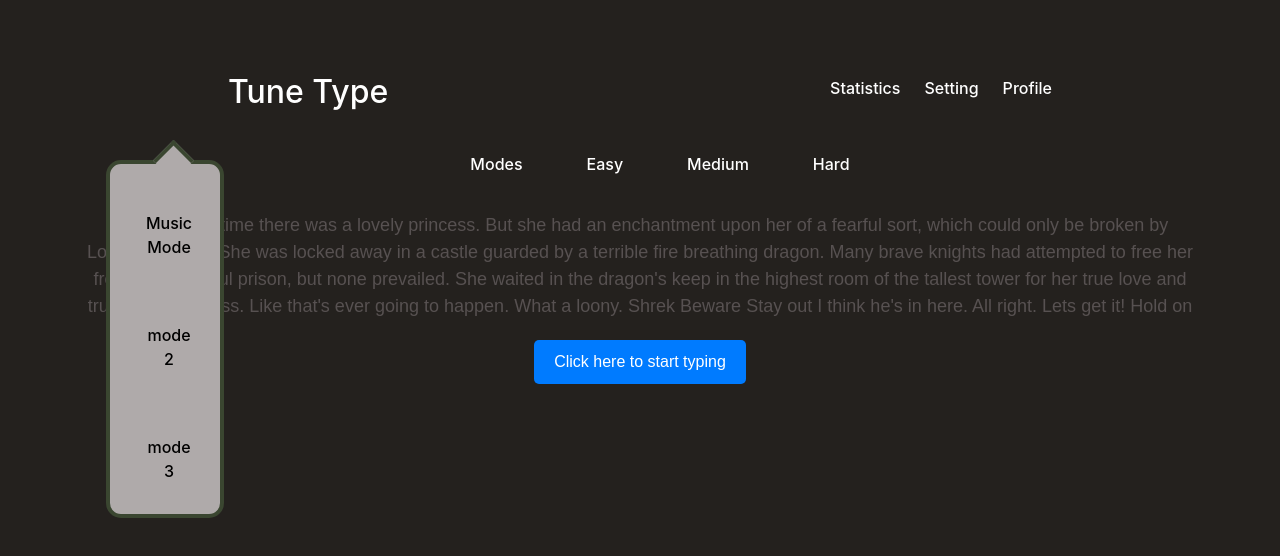
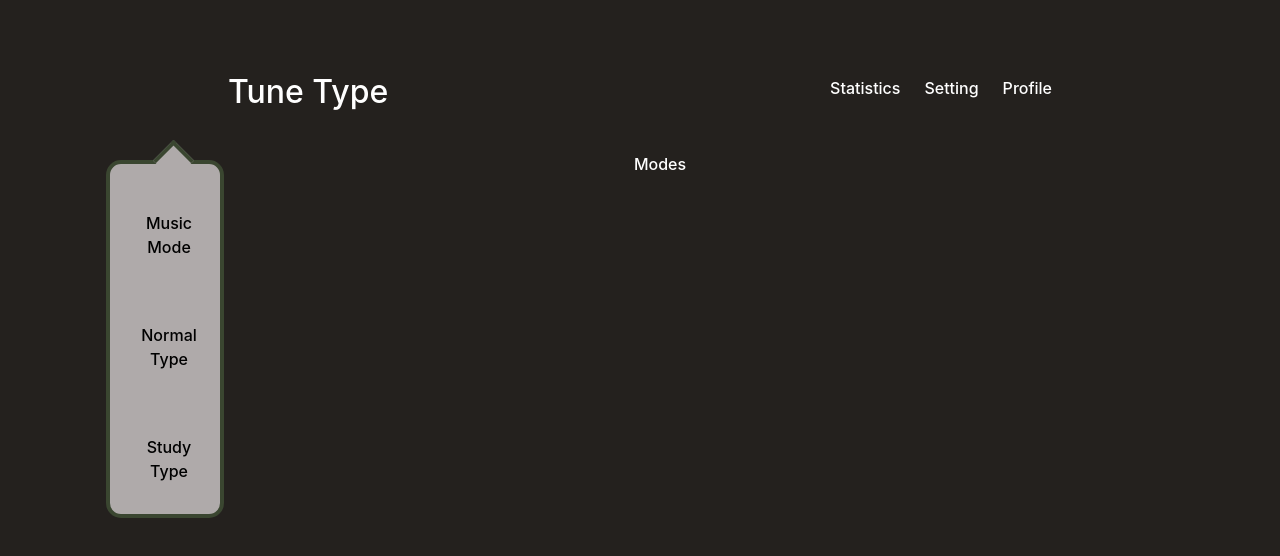
Before and after one commit to TrevorHong/TuneType, a React (Vite) app in the folder app/: page / in a window 1280 px wide. Both pictures are taken after a click on the link "Modes". Shown: the top 556 px of the page. Built offline with nearby package versions, Linux system fonts and the light colour scheme.

Commit message:
added routing for diffculty

```diff
--- a/app/src/App.tsx
+++ b/app/src/App.tsx
@@ -1,13 +1,16 @@
 
 import './App.css'
-import Modes from './Components/Modes/Modes.tsx'
 import Navbar from './Components/Navbar/Navbar.tsx'
 import {Route, Routes} from "react-router-dom"
 import Profile from './pages/Profile.tsx'
 import Statistics from './pages/Statistics.tsx'
 import Settings from './pages/Settings.tsx'
-import Typing from './Components/TypingMenu/Typing.tsx'
 import MusicType from './pages/MusicType.tsx'
+import NormalType from './pages/NormalType.tsx'
+import Modes from './Components/Modes/Modes.tsx'
+import Medium from './pages/Diffculties/Medium.tsx'
+import Hard from './pages/Diffculties/Hard.tsx'
+import Easy from './pages/Diffculties/Easy.tsx'
 
 
 function App() {
@@ -15,16 +18,20 @@ function App() {
   return (
     <>
    <Navbar/>
-   <Modes/>
+   <Modes></Modes>
    <div className='container'>
     <Routes>
       <Route path = "/statistics" element = {<Statistics/>}></Route>
       <Route path = "/settings" element = {<Settings/>}></Route>
       <Route path = "/profile" element = {<Profile/>}></Route>
       <Route path = "/MusicType" element = {<MusicType/>}></Route>
+      <Route path = "/NormalType" element = {<NormalType/>}>
+        <Route path = "/NormalType/Easy" element = {<Easy/>}/>
+        <Route path = "/NormalType/Medium" element = {<Medium/>}/>
+        <Route path = "/NormalType/Hard" element = {<Hard/>}/>
+      </Route>
     </Routes>
    </div>
-   <Typing></Typing>
     </>
 
   )
--- a/app/src/Components/DropdownMenu/DropdownMenu.tsx
+++ b/app/src/Components/DropdownMenu/DropdownMenu.tsx
@@ -16,8 +16,8 @@ function DropdownMenu({ setopenModes }: DropdownMenuProps) {
     <div className='Dropdown-container'>
         <ul>
             <li><Link to = '/MusicType' onClick={handleClick} >Music Mode</Link></li>
-            <li><Link to = '/' onClick={handleClick}>mode 2</Link></li>
-            <li><Link to = '/' onClick={handleClick}>mode 3</Link></li>
+            <li><Link to = '/NormalType' onClick={handleClick}>Normal Type</Link></li>
+            <li><Link to = '/' onClick={handleClick}>Study Type</Link></li>
         </ul>
     </div>
   )
--- a/app/src/Components/Modes/Modes.tsx
+++ b/app/src/Components/Modes/Modes.tsx
@@ -1,22 +1,43 @@
-import { useState } from 'react'
+import { useEffect, useState } from 'react'
 import DropdownMenu from '../DropdownMenu/DropdownMenu'
 import './Modes.css'
-import {Link} from 'react-router-dom'
+import {Link, useLocation} from 'react-router-dom'
 
 function Modes() {
     const[openModes, setopenModes] = useState(false);
-    return (
+    const location = useLocation();
+
+    useEffect(() => {
+
+        console.log(location.pathname + "hello this is test")
+
+    },[location])
+
+
+    switch(location.pathname){
+        case'/NormalType' :
+        return(
         <nav className = "modesNav">
             <ul>
                 {openModes && <DropdownMenu setopenModes = {setopenModes}/>}
                 <li><a onClick={() => setopenModes((prev) => !prev)}>Modes</a></li>
-            <li><Link to = "/" >Easy</Link></li>
-            <li><Link to = "/" >Medium</Link></li>
-            <li><Link to = "/" >Hard</Link></li>
+                <li><Link to = "/NormalType/Easy" >Easy</Link></li>
+                <li><Link to = "/NormalType/Medium" >Medium</Link></li>
+                <li><Link to = "/NormalType/Hard" >Hard</Link></li>
+            </ul>
+        </nav>
+        )
+        default:
+        return(
+            <nav className = "modesNav">
+                <ul>
+                    {openModes && <DropdownMenu setopenModes = {setopenModes}/>}
+                    <li><a onClick={() => setopenModes((prev) => !prev)}>Modes</a></li>
                 </ul>
             </nav>
         )
 
     }
+}
 
 export default Modes
--- a/app/src/Components/Navbar/Navbar.tsx
+++ b/app/src/Components/Navbar/Navbar.tsx
@@ -4,7 +4,7 @@ import {Link} from 'react-router-dom'
 function Navbar() {
   return (
   <nav className = "nav">
-    <a href = "/" className="Title">Tune Type</a>
+    <a href = "/NormalType" className="Title">Tune Type</a>
     <ul>
         <li><Link to = "/statistics" >Statistics</Link></li>
         <li><Link to = "/settings" >Setting</Link></li>
--- /dev/null
+++ b/app/src/pages/Diffculties/Easy.tsx
@@ -0,0 +1,9 @@
+import React from 'react'
+
+function Easy() {
+  return (
+    <div>Easy</div>
+  )
+}
+
+export default Easy
--- /dev/null
+++ b/app/src/pages/Diffculties/Hard.tsx
@@ -0,0 +1,9 @@
+import React from 'react'
+
+function Hard() {
+  return (
+    <div>Hard</div>
+  )
+}
+
+export default Hard
--- /dev/null
+++ b/app/src/pages/Diffculties/Medium.tsx
@@ -0,0 +1,9 @@
+import React from 'react'
+
+function Medium() {
+  return (
+    <div>Medium</div>
+  )
+}
+
+export default Medium
--- a/app/src/pages/MusicType.tsx
+++ b/app/src/pages/MusicType.tsx
@@ -3,7 +3,6 @@ import Lyrics from '../Components/Lyrics/Lyrics'
 
 function MusicType() {
   return (
-
     <div>
     <iframe src="https://open.spotify.com/embed/playlist/5tt9xN5v58QpXuuHWeTI44?utm_source=generator&theme=0" width="100%" height="152" frameBorder="0" allow="autoplay; clipboard-write; encrypted-media; fullscreen; picture-in-picture" loading="lazy"></iframe><Lyrics></Lyrics>
     </div>
--- /dev/null
+++ b/app/src/pages/NormalType.tsx
@@ -0,0 +1,13 @@
+
+
+import Typing from "../Components/TypingMenu/Typing"
+
+function NormalType() {
+  return (
+    <div>
+    <Typing></Typing>
+    </div>
+  )
+}
+
+export default NormalType
```
Lines whose indentation alone changed are shown as unchanged.
